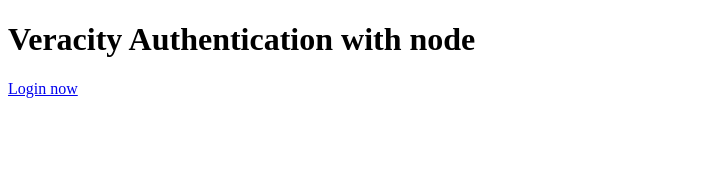
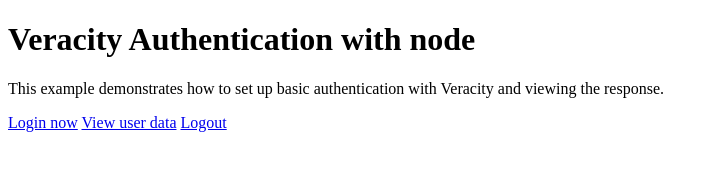
Before and after one commit to veracity/node-auth, a website: page samples/101-JS-Auth/public/index.html in a window 1280 px wide. Shown: the whole page, without its empty margins (0-718 px from the left). Drawn offline with Linux system fonts and the light colour scheme.

Commit message:
Added doc for refresh and logging out

```diff
--- a/samples/101-JS-Auth/public/index.html
+++ b/samples/101-JS-Auth/public/index.html
@@ -8,6 +8,11 @@
 </head>
 <body>
 	<h1>Veracity Authentication with node</h1>
+	<p>
+		This example demonstrates how to set up basic authentication with Veracity and viewing the response.
+	</p>
 	<a href="/login?returnTo=/user">Login now</a>
+	<a href="/user">View user data</a>
+	<a href="/logout">Logout</a>
 </body>
 </html>
--- a/samples/101-JS-Auth/start.js
+++ b/samples/101-JS-Auth/start.js
@@ -9,7 +9,6 @@
 
 setupAuthFlowStrategy({
 	appOrRouter: app,
-	loginPath: "/login",
 	strategySettings: { // Fill these in with values from your Application Credential
 		clientId: "",
 		clientSecret: "",
```
Also changed, not shown: README.md, samples/101-JS-Auth/README.md.
